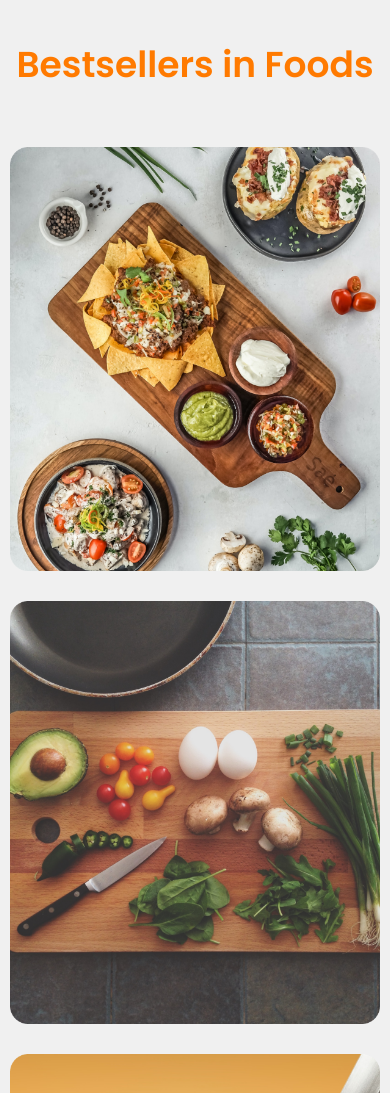
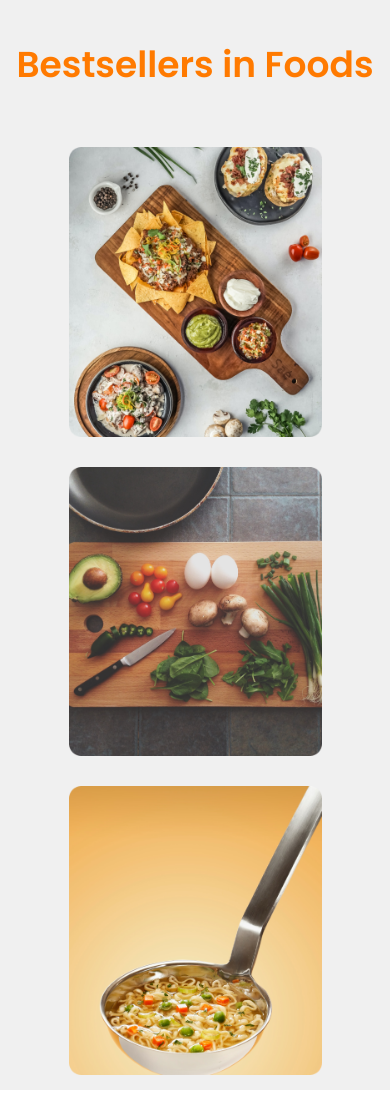
Before and after one commit to dev-yusupov/foodhub, a plain HTML site: page index.html in a window 390 px wide. Shown: the part 1684-2777 px from the top of the page. Drawn offline with Linux system fonts and the light colour scheme.

Commit message:
Everything nearly completed

```diff
--- a/css/foodhub.css
+++ b/css/foodhub.css
@@ -430,8 +430,9 @@ nav .hamburger div {
 }
 
 .bestsellers .food-mockup-section img {
-	width: 100%;
+	width: 70%;
 	padding: 15px 10px;
+	align-self: center;
 }
 
 
```
